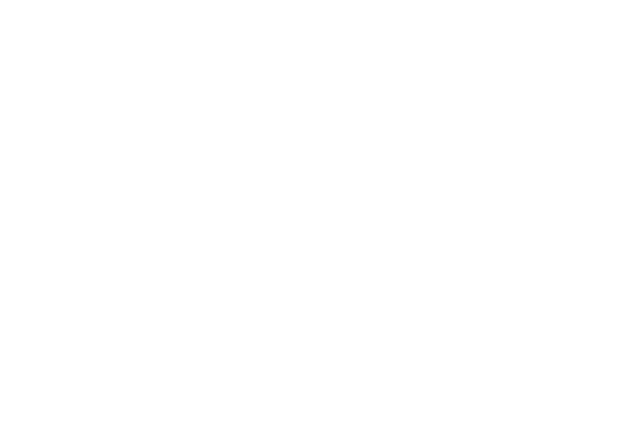
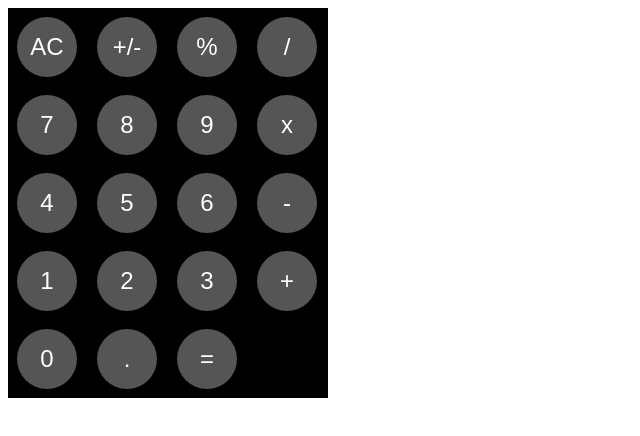
Before and after one commit to 90yearsoldcoder/odin_calculator, a plain HTML site: page index.html in a window 1280 px wide. Shown: the whole page, without its empty margins (0-640 px from the left). Drawn offline with Linux system fonts and the light colour scheme.

Commit message:
add buttons

```diff
--- /dev/null
+++ b/calculator.css
@@ -0,0 +1,26 @@
+.calculator {
+  display: flex;
+  flex-direction: column;
+  background-color: black;
+  width: 320px;
+}
+
+.display_panel {
+  flex: 1;
+}
+
+.button_panel {
+  display: grid;
+  grid-template-columns: repeat(4, 80px);
+}
+
+button {
+  width: 60px;
+  height: 60px;
+  border: none;
+  border-radius: 50%;
+  margin: 9px;
+  color: white;
+  font-size: 24px;
+  background-color: #555;
+}
--- a/index.html
+++ b/index.html
@@ -3,8 +3,34 @@
   <head>
     <meta charset="UTF-8" />
     <meta name="viewport" content="width=device-width, initial-scale=1.0" />
-    <title>Document</title>
+    <title>Calculator</title>
     <script src="calculator.js"></script>
+    <link rel="stylesheet" href="calculator.css" />
   </head>
-  <body></body>
+  <body>
+    <div class="calculator">
+      <div class="display_panel"></div>
+      <div class="button_panel">
+        <button id="">AC</button>
+        <button id="">+/-</button>
+        <button id="">%</button>
+        <button id="">/</button>
+        <button id="">7</button>
+        <button id="">8</button>
+        <button id="">9</button>
+        <button id="">x</button>
+        <button id="">4</button>
+        <button id="">5</button>
+        <button id="">6</button>
+        <button id="">-</button>
+        <button id="">1</button>
+        <button id="">2</button>
+        <button id="">3</button>
+        <button id="">+</button>
+        <button id="">0</button>
+        <button id="">.</button>
+        <button id="">=</button>
+      </div>
+    </div>
+  </body>
 </html>
```
